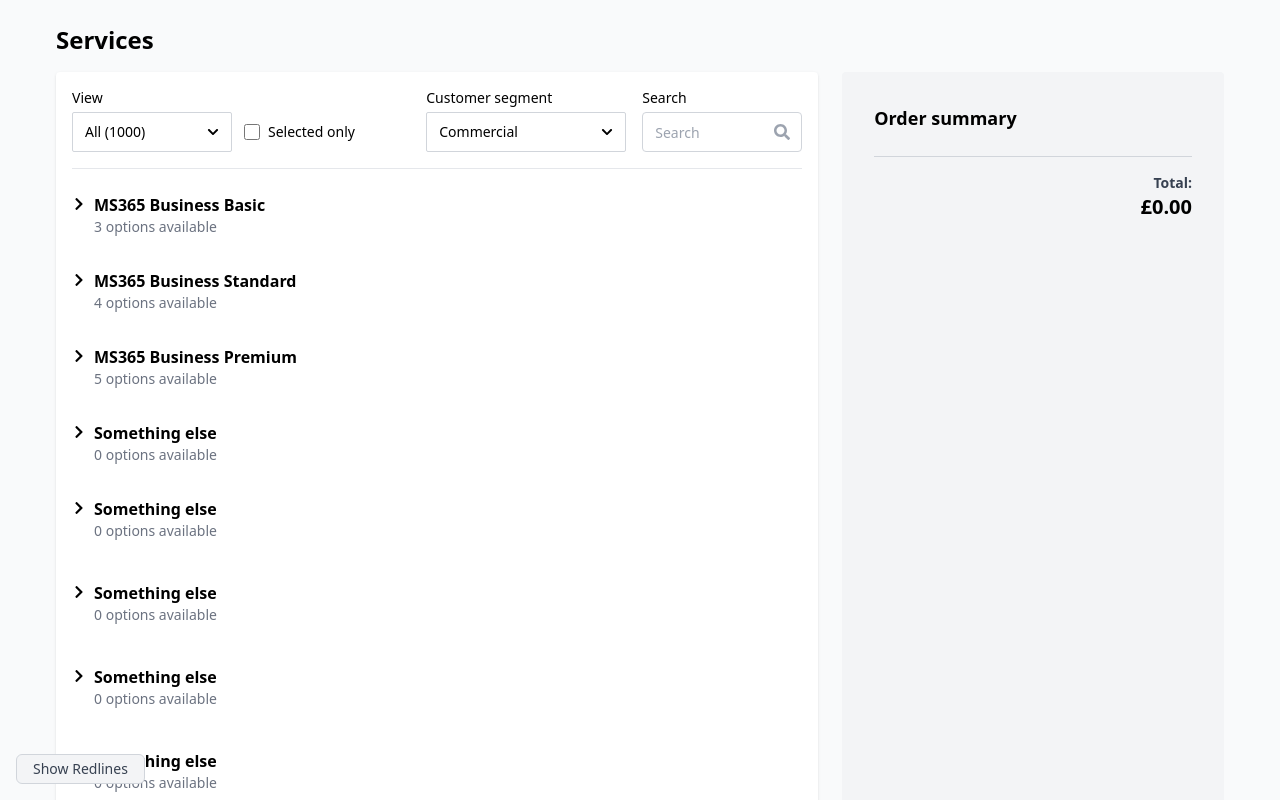
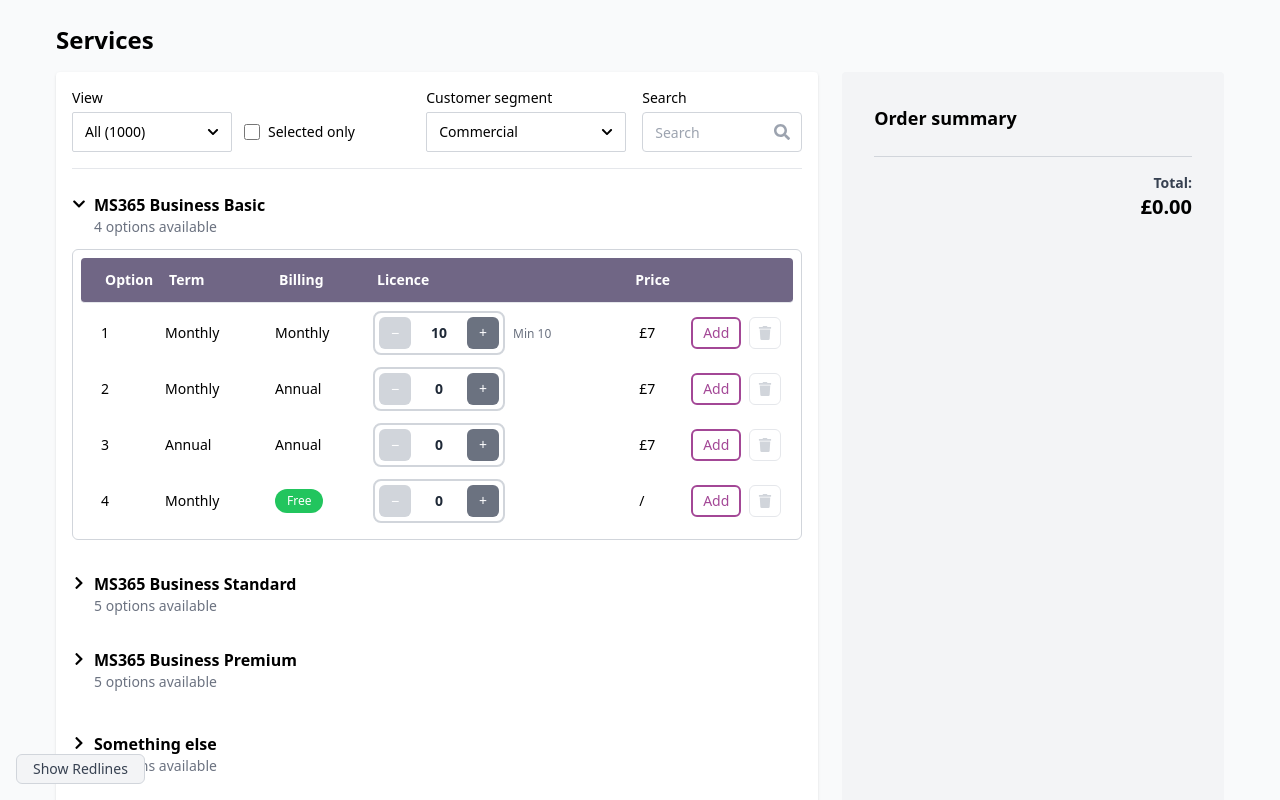
Before and after one commit to ellroberts/bi-directional-v3-public, a React (Vite) app: page / in a window 1280 px wide. Both pictures are taken after a click on the button "all services". Shown: the top 800 px of the page. Built offline with nearby package versions, Linux system fonts and the light colour scheme.

Commit message:
styling added

```diff
--- a/src/components/AddonTableRow.jsx
+++ b/src/components/AddonTableRow.jsx
@@ -4,6 +4,12 @@
 
 export default function AddonTableRow({ option, index, groupId, isLast }) {
   const { selected, addOrUpdate, remove } = usePlan();
+
+  // Add safety checks for option prop
+  if (!option) {
+    console.error('AddonTableRow: option prop is undefined');
+    return null;
+  }
 
   const current = selected[groupId]?.[option.id];
   const minQty = option.min || 0;
@@ -40,11 +46,16 @@
     remove(groupId, option.id);
   };
 
+  // Determine background color based on selection and billing type
+  const getBackgroundColor = () => {
+    if (!isSelected) return "bg-white";
+    if (option.billing === "Free") return "bg-green-50";
+    return "bg-[#F3F2F5]";
+  };
+
   return (
     <div
-      className={`grid grid-cols-6 lg:grid-cols-[64px_110px_90px_1fr_70px_72px] gap-2 items-center text-sm py-1 px-1 rounded-md mb-1 ${
-        isSelected ? "bg-[#F3F2F5]" : "bg-white"
-      }`}
+      className={`grid grid-cols-6 lg:grid-cols-[64px_110px_90px_1fr_70px_72px] gap-2 items-center text-sm py-1 px-1 rounded-md mb-1 ${getBackgroundColor()}`}
     >
       <div className="pl-4">{index + 1}</div>
       <div className="pl-2">{option.term}</div>
@@ -62,7 +73,7 @@
 
       {/* Licence control */}
       <div className="flex items-center gap-2">
-        <div className="flex items-center rounded-md border-2 border-gray-300 overflow-hidden text-sm h-[32px]">
+        <div className="flex items-center gap-3 p-1 rounded-lg border-2 border-gray-300 bg-white">
           {/* Minus button */}
           <button
             disabled={!isQtyNumber || parsedQty <= minQty}
@@ -81,10 +92,10 @@
                 remove(groupId, option.id);
               }
             }}
-            className={`px-2 text-sm h-full ${
+            className={`w-8 h-8 flex items-center justify-center rounded-md text-white font-medium ${
               !isQtyNumber || parsedQty <= minQty
-                ? "bg-gray-100 text-gray-400 cursor-not-allowed"
-                : "bg-white text-[#222222] hover:bg-gray-50"
+                ? "bg-gray-300 cursor-not-allowed"
+                : "bg-gray-500 hover:bg-gray-600"
             }`}
           >
             −
@@ -96,12 +107,26 @@
             inputMode="numeric"
             value={inputQty}
             onChange={(e) => setInputQty(e.target.value)}
-            className={`h-full w-[52px] text-center border-x border-gray-300 text-sm font-medium focus:outline-none
-              [appearance:textfield] [&::-webkit-inner-spin-button]:appearance-none [&::-webkit-outer-spin-button]:appearance-none ${
-              isInputDisabled
-                ? "bg-gray-100 text-gray-400"
-                : "bg-white text-[#222222]"
-            }`}
+            onBlur={() => {
+              // Auto-save when user finishes typing (loses focus)
+              if (isQtyNumber && parsedQty >= minQty) {
+                addOrUpdate(groupId, option.id, {
+                  ...option,
+                  qty: parsedQty,
+                });
+              } else if (parsedQty < minQty && current) {
+                // Remove if below minimum
+                remove(groupId, option.id);
+              }
+            }}
+            onKeyDown={(e) => {
+              // Auto-save when user presses Enter
+              if (e.key === 'Enter') {
+                e.target.blur(); // This will trigger onBlur
+              }
+            }}
+            className="w-8 text-center text-sm font-bold text-gray-800 bg-transparent border-none focus:outline-none
+              [appearance:textfield] [&::-webkit-inner-spin-button]:appearance-none [&::-webkit-outer-spin-button]:appearance-none"
           />
 
           {/* Plus button */}
@@ -123,10 +148,10 @@
                 });
               }
             }}
-            className={`px-2 text-sm h-full ${
+            className={`w-8 h-8 flex items-center justify-center rounded-md text-white font-medium ${
               !isQtyNumber || (typeof option.max === "number" && parsedQty >= option.max)
-                ? "bg-gray-100 text-gray-400 cursor-not-allowed"
-                : "bg-white text-[#222222] hover:bg-gray-50"
+                ? "bg-gray-300 cursor-not-allowed"
+                : "bg-gray-500 hover:bg-gray-600"
             }`}
           >
             +
@@ -147,11 +172,11 @@
       </div>
 
       {/* Buttons container */}
-      <div className="flex justify-end gap-2">
+      <div className="flex justify-end gap-2 pr-2">
         {/* Add/Update button */}
         {current && hasChanged ? (
           <button
-            className="w-[32px] h-[32px] flex items-center justify-center text-white rounded-md"
+            className="px-3 py-1.5 flex items-center justify-center text-white rounded-md text-sm font-medium min-w-[50px] h-[32px]"
             style={{ backgroundColor: "#A34796" }}
             onClick={handleSave}
             disabled={!isValid}
@@ -160,7 +185,7 @@
           </button>
         ) : current ? (
           <button
-            className="w-[32px] h-[32px] flex items-center justify-center text-white rounded-md"
+            className="px-3 py-1.5 flex items-center justify-center text-white rounded-md text-sm font-medium min-w-[50px] h-[32px]"
             style={{ backgroundColor: "#A34796" }}
             onClick={handleRemove}
           >
@@ -168,7 +193,7 @@
           </button>
         ) : (
           <button
-            className={`w-[32px] h-[32px] flex items-center justify-center rounded-md border-2 ${
+            className={`px-3 py-1.5 text-sm font-medium rounded-md border-2 min-w-[50px] h-[32px] flex items-center justify-center ${
               isValid
                 ? "border-[#A34796] text-[#A34796] hover:bg-[#fdf0fa]"
                 : "border-gray-300 text-gray-400"
@@ -176,13 +201,13 @@
             onClick={handleSave}
             disabled={!isValid}
           >
-            <FaPlus className="text-sm" />
+            Add
           </button>
         )}
 
         {/* Remove button */}
         <button
-          className={`w-[32px] h-[32px] flex items-center justify-center rounded-md border bg-white ${
+          className={`w-[32px] h-[32px] flex items-center justify-center rounded-md border bg-white flex-shrink-0 ${
             isSelected
               ? "border-gray-300 text-[#383838] hover:bg-gray-50"
               : "border-gray-200 text-gray-300 cursor-not-allowed"
--- a/src/components/ItemGroup.jsx
+++ b/src/components/ItemGroup.jsx
@@ -3,8 +3,8 @@
 import AddonTableRow from "./AddonTableRow";
 import { usePlan } from "./PlanContext";
 
-export default function ItemGroup({ group }) {
-  const [isOpen, setIsOpen] = useState(false);
+export default function ItemGroup({ group, index }) {
+  const [isOpen, setIsOpen] = useState(index === 0);
   const { selected, remove } = usePlan();
 
   const handleToggle = () => setIsOpen((prev) => !prev);
--- a/src/components/LeftPanel.jsx
+++ b/src/components/LeftPanel.jsx
@@ -1,6 +1,7 @@
 import React from "react";
 import { usePlan } from "./PlanContext";
 import ItemGroup from "./ItemGroup";
+import { FaThLarge } from "react-icons/fa";
 
 const data = [
   {
@@ -10,6 +11,7 @@
       { id: "1", term: "Monthly", billing: "Monthly", price: 7, min: 10 },
       { id: "2", term: "Monthly", billing: "Annual", price: 7, min: 0 },
       { id: "3", term: "Annual", billing: "Annual", price: 7, min: 0 },
+      { id: "4", term: "Monthly", billing: "Free", price: 0, min: 0 }, // ✅ New free option
     ],
   },
   {
@@ -20,6 +22,7 @@
       { id: "standard-2", term: "Monthly", billing: "Annual", price: 7, min: 0 },
       { id: "standard-3", term: "Annual", billing: "Monthly", price: 7, min: 0 },
       { id: "standard-4", term: "Annual", billing: "Annual", price: 7, min: 0 },
+      { id: "standard-5", term: "Monthly", billing: "Free", price: 0, min: 0 }, // ✅ New free option
     ],
   },
   {
@@ -30,30 +33,33 @@
       { id: "premium-2", term: "Monthly", billing: "Annual", price: 7, min: 0 },
       { id: "premium-3", term: "Annual", billing: "Monthly", price: 7, min: 0 },
       { id: "premium-4", term: "Annual", billing: "Annual", price: 7, min: 0 },
-      { id: "premium-trial", term: "Monthly", billing: "Free", price: 0, min: 0 } // ✅ New trial row
+      { id: "premium-trial", term: "Monthly", billing: "Free", price: 0, min: 0 } // ✅ Existing free option
     ],
   },
-  {
-    name: "Something else",
-    id: "other-1",
-    options: [],
-  },
-  {
-    name: "Something else",
-    id: "other-2",
-    options: [],
-  },
+  // Commented out empty groups to prevent errors
+  // {
+  //   name: "Something else",
+  //   id: "other-1",
+  //   options: [],
+  // },
+  // {
+  //   name: "Something else",
+  //   id: "other-2",
+  //   options: [],
+  // },
 ];
 
 export default function LeftPanel({ view, setView, selectedOnly }) {
   if (view === "popular") {
     return (
       <div className="flex flex-col items-center justify-center bg-white text-center p-10 rounded-md">
-        <div className="w-16 h-16 rounded-full bg-gray-200 mb-6" />
+        <div className="w-16 h-16 rounded-full bg-gray-100 mb-6 flex items-center justify-center">
+          <FaThLarge className="text-2xl text-[#A34796]" />
+        </div>
         <div className="text-lg font-semibold text-black space-y-6">
           <div className="max-w-md mx-auto">
             <h3 className="text-xl md:text-2xl font-semibold text-center mb-6">No Popular Products Yet.</h3>
-            <p className="text-base font-normal text-center mb-6">Your team hasn’t marked any products as popular. </p>
+            <p className="text-base font-normal text-center mb-6">Your team hasn't marked any products as popular. </p>
             <p className="text-base font-normal text-center mb-6">
               If you're an administrator, go to{" "}
               <a href="/supply-product-mapping" className="text-[#A34796] hover:underline font-medium">
@@ -75,8 +81,8 @@
 
   return (
     <div>
-      {data.map((group) => (
-        <ItemGroup key={group.id} group={group} />
+      {data.map((group, index) => (
+        <ItemGroup key={group.id} group={group} index={index} />
       ))}
     </div>
   );
--- a/src/components/RightPanelRow.jsx
+++ b/src/components/RightPanelRow.jsx
@@ -87,11 +87,11 @@
           </button>
         ) : (
           <button
-            className="flex items-center justify-center text-sm px-4 py-2 rounded-md"
+            className="w-[32px] h-[32px] flex items-center justify-center rounded-md border bg-white border-gray-300 text-[#383838] hover:bg-gray-50 flex-shrink-0"
             onClick={handleRemove}
             title="Remove"
           >
-            <FaTrash className="text-red-500 text-sm" />
+            <FaTrash className="text-sm" />
           </button>
         )}
       </div>
```
